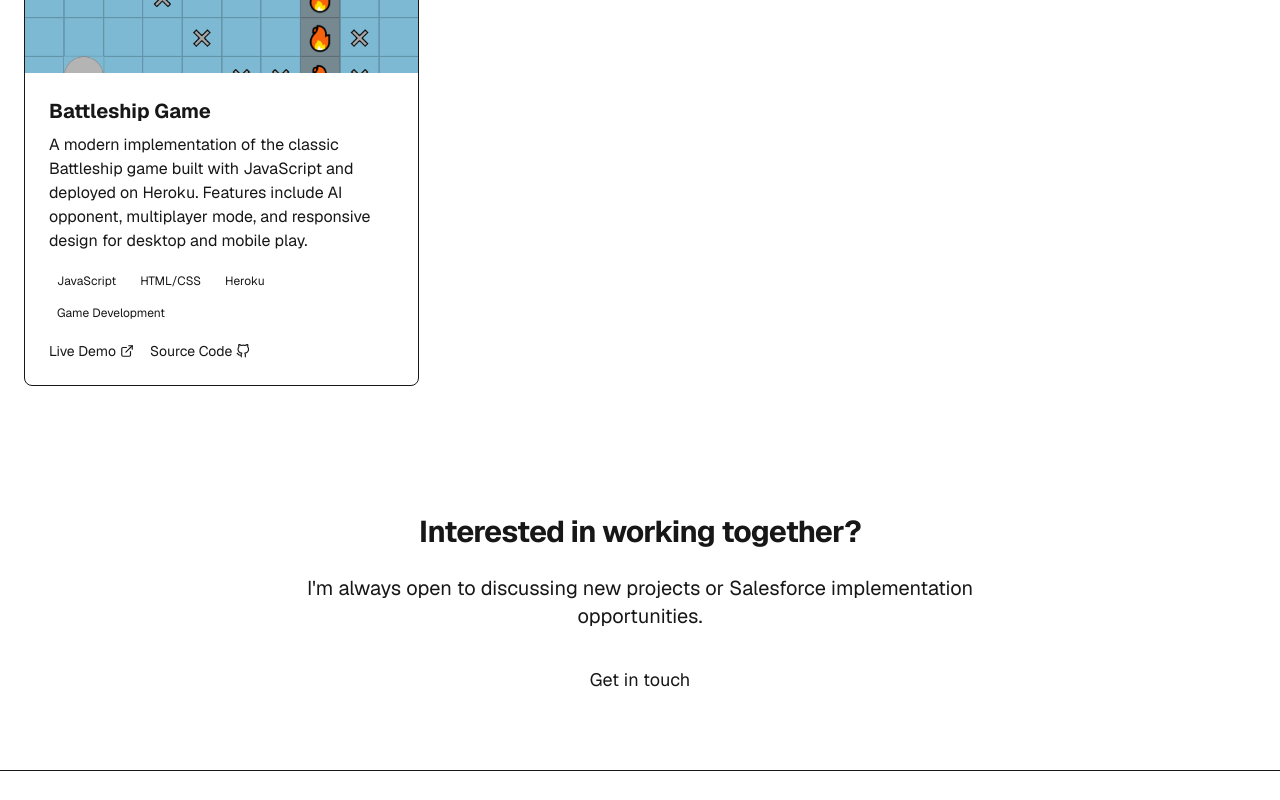
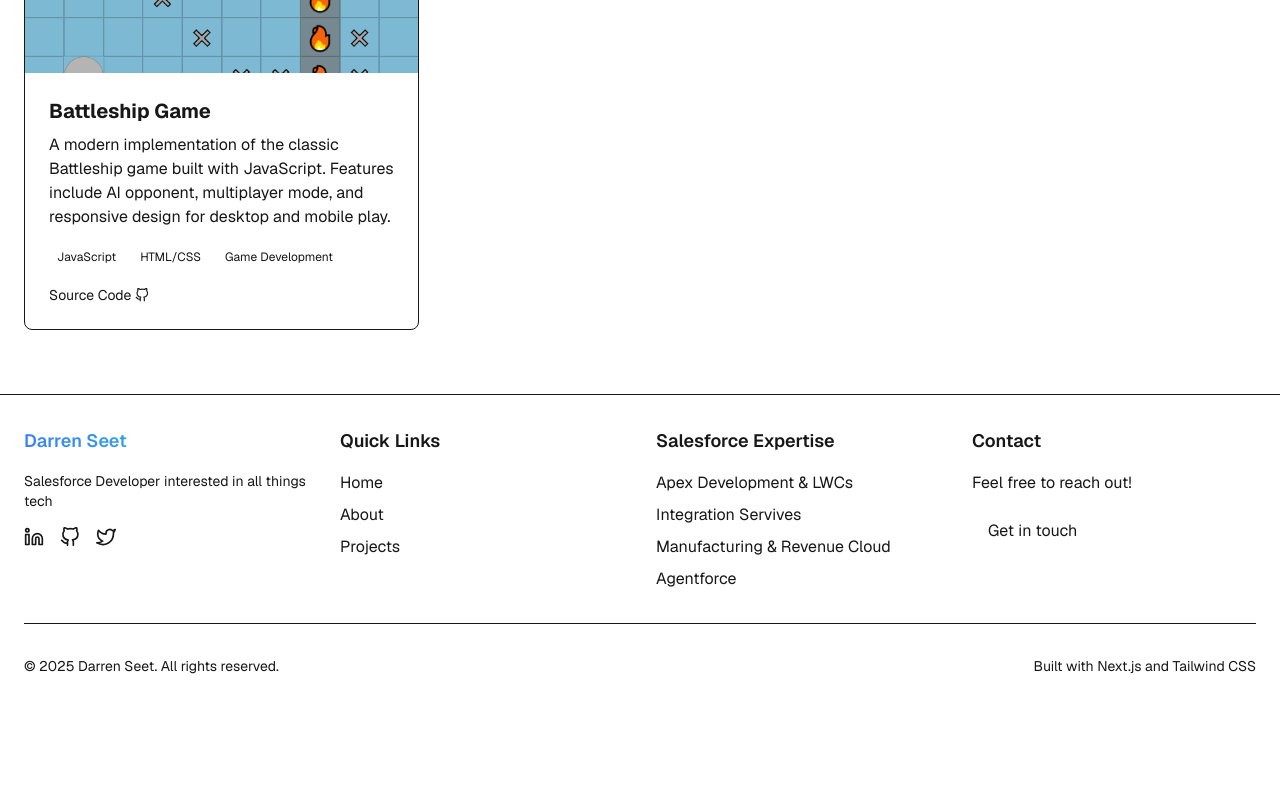
Before and after one commit to SpliceReborn/SpliceReborn.github.io, a Next.js app: page /projects in a window 1280 px wide. Shown: the part 440-1240 px from the top of the page. After the commit the page ends 1148 px from the top, so only its background shows below. Built offline with nearby package versions, Linux system fonts and the light colour scheme.

Commit message:
Enhance Contact page, update Projects page, remove Heroku links

```diff
--- a/src/app/contact/page.tsx
+++ b/src/app/contact/page.tsx
@@ -47,14 +47,21 @@ export default function Contact() {
   return (
     <section className="pt-10 pb-16">
       <div className="container px-4 md:px-6 mx-auto">
-        <div className="max-w-3xl mx-auto text-center mb-10">
+        <div className="max-w-4xl mx-auto text-center mb-12">
           <motion.div
             initial={{ opacity: 0, y: 20 }}
             animate={{ opacity: 1, y: 0 }}
             transition={{ duration: 0.5 }}
+            className="bg-primary/10 py-10 px-6 md:px-12 rounded-lg border border-primary/20"
           >
-            <h1 className="text-4xl font-bold mb-4">Get In Touch</h1>
-            <p className="text-xl text-muted-foreground">
+            <h1 className="text-4xl md:text-5xl font-bold mb-4">Contact</h1>
+            <p className="text-xl text-muted-foreground mb-6">
+              Feel free to reach out!
+            </p>
+            <h2 className="text-2xl md:text-3xl font-semibold mb-5 gradient-text">
+              Get in touch
+            </h2>
+            <p className="text-lg md:text-xl text-muted-foreground max-w-2xl mx-auto">
               Have a question or interested in discussing tech, hobby projects, or just want to say hi? I&apos;d love to hear from you!
             </p>
           </motion.div>
--- a/src/app/page.tsx
+++ b/src/app/page.tsx
@@ -123,7 +123,7 @@ export default function Home() {
                   Battleship Game
                 </h3>
                 <p className="text-muted-foreground mb-4">
-                  A modern implementation of the classic Battleship game built with JavaScript and deployed on Heroku. Features include AI opponent, multiplayer mode, and responsive design.
+                  A modern implementation of the classic Battleship game built with JavaScript. Features include AI opponent, multiplayer mode, and responsive design.
                 </p>
                 <div className="flex flex-wrap gap-2">
                   <span className="text-xs px-2 py-1 bg-secondary rounded-full">JavaScript</span>
--- a/src/app/projects/page.tsx
+++ b/src/app/projects/page.tsx
@@ -4,19 +4,18 @@ import React, { useState } from "react";
 import Image from "next/image";
 import Link from "next/link";
 import { motion } from "framer-motion";
-import { FiGithub, FiExternalLink, FiSearch } from "react-icons/fi";
+import { FiGithub, FiSearch } from "react-icons/fi";
 
 // Project data
 const projects = [
   {
     id: "battleship",
     title: "Battleship Game",
-    description: "A modern implementation of the classic Battleship game built with JavaScript and deployed on Heroku. Features include AI opponent, multiplayer mode, and responsive design for desktop and mobile play.",
+    description: "A modern implementation of the classic Battleship game built with JavaScript. Features include AI opponent, multiplayer mode, and responsive design for desktop and mobile play.",
     image: "/images/battleship.png",
-    tags: ["JavaScript", "HTML/CSS", "Heroku", "Game Development"],
+    tags: ["JavaScript", "HTML/CSS", "Game Development"],
     links: {
-      demo: "https://battleship-game.herokuapp.com",
-      code: "https://github.com/SpliceReborn/battleship-game"
+      code: "https://github.com/SpliceReborn/FYP"
     },
     featured: true
   }
@@ -121,16 +120,6 @@ export default function Projects() {
                         ))}
                       </div>
                       <div className="flex gap-4">
-                        {project.links.demo && (
-                          <Link
-                            href={project.links.demo}
-                            target="_blank"
-                            rel="noopener noreferrer"
-                            className="inline-flex items-center gap-1 text-sm text-primary hover:underline"
-                          >
-                            Live Demo <FiExternalLink size={14} />
-                          </Link>
-                        )}
                         {project.links.code && (
                           <Link
                             href={project.links.code}
@@ -154,24 +143,6 @@ export default function Projects() {
           </div>
         </div>
       </section>
-
-      {/* Call to Action */}
-      <section className="py-16 bg-primary/10">
-        <div className="container px-4 md:px-6 mx-auto">
-          <div className="flex flex-col items-center text-center space-y-6 max-w-2xl mx-auto">
-            <h2 className="text-3xl font-bold tracking-tight">Interested in working together?</h2>
-            <p className="text-xl text-muted-foreground">
-              I&apos;m always open to discussing new projects or Salesforce implementation opportunities.
-            </p>
-            <Link
-              href="/contact"
-              className="inline-flex items-center gap-2 px-6 py-3 bg-primary text-primary-foreground rounded-md hover:bg-primary/90 transition-colors text-lg"
-            >
-              Get in touch
-            </Link>
-          </div>
-        </div>
-      </section>
     </>
   );
 }
```
Also changed, not shown: 11 other files (tests, documents, lock files or other folders).
